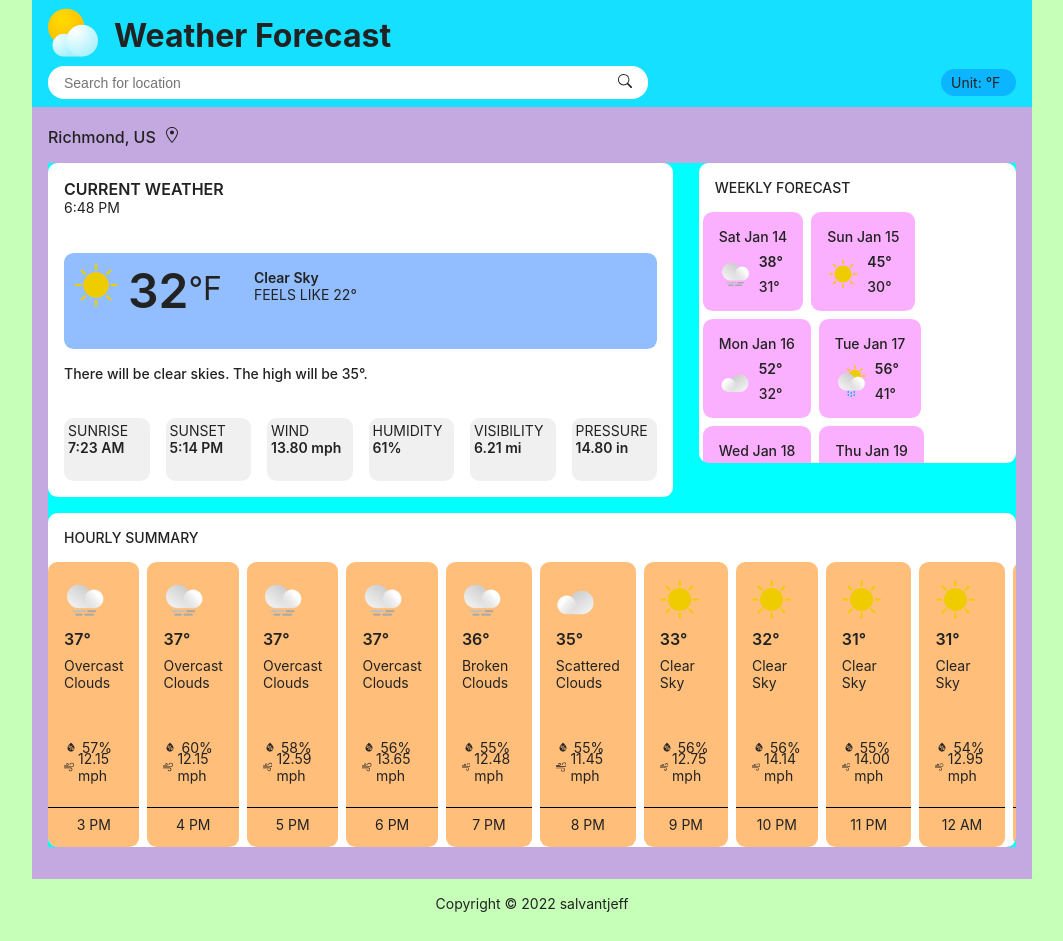
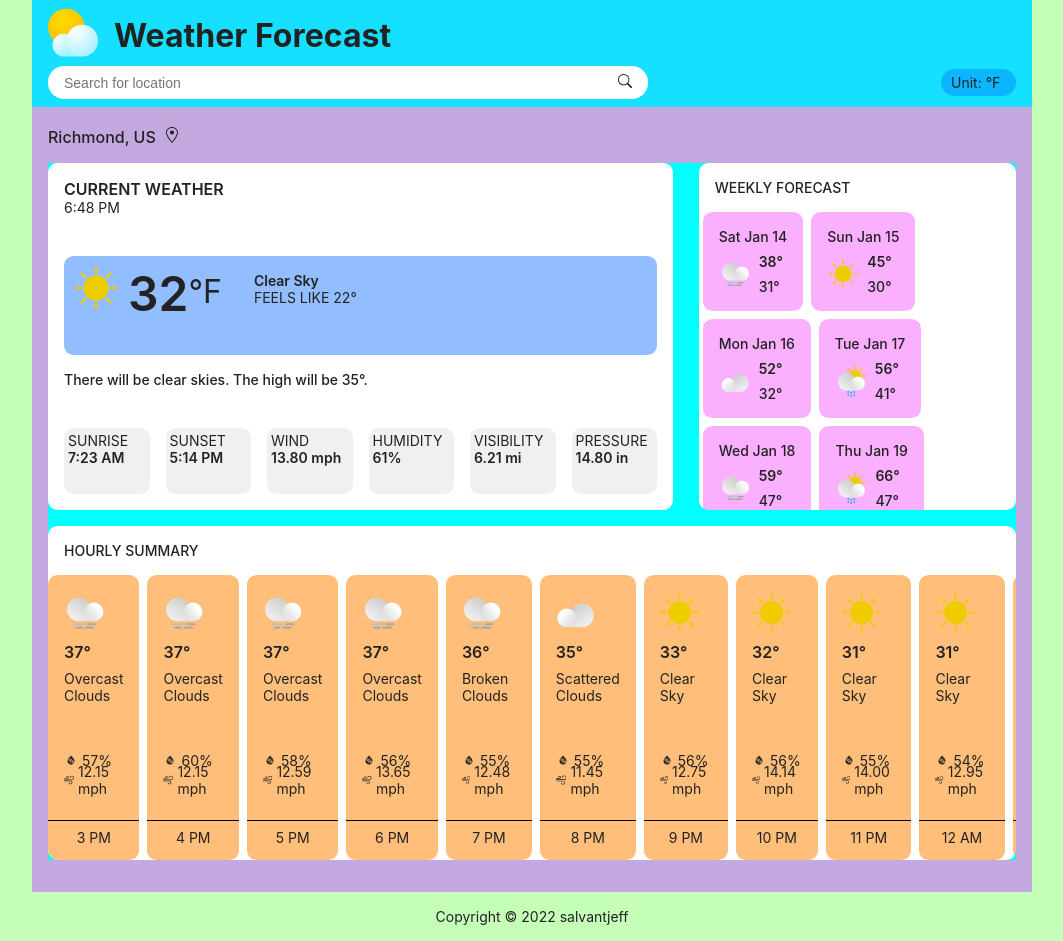
Before and after one commit to salvantjeff/weather-forecast, a React (Create React App) app in the folder weather-forecast-app/: page / in a window 1280 px wide. Shown: the whole page, without its empty margins (108-1171 px from the left). Built offline with nearby package versions, Linux system fonts and the light colour scheme; no server answers.

Commit message:
Fix height of desktop layout row 1 components

```diff
--- a/weather-forecast-app/src/components/Main/Main.css
+++ b/weather-forecast-app/src/components/Main/Main.css
@@ -2,7 +2,6 @@
     background-color: rgb(197, 255, 184);
     padding: .25rem 1rem 2rem;
     background-color: rgb(195, 169, 223);
-
 }
 
 .location-content {
@@ -21,6 +20,6 @@
 @media (min-width: 700px) {
     .main-content {
         grid-template-columns: 2fr 1fr;
-        grid-template-rows: 1fr 1fr;
+        grid-template-rows: 347px 1fr;
     }
 }
--- a/weather-forecast-app/src/components/Main/Weekly/Weekly.css
+++ b/weather-forecast-app/src/components/Main/Weekly/Weekly.css
@@ -4,7 +4,8 @@
     font-size: .875rem;
     overflow-x: auto;
     max-width: 625px;
-    max-height: 300px;
+    max-height: 347px;
+    min-height: 263px;
 }
 
 .weekday-extra-info-wrapper {
```
